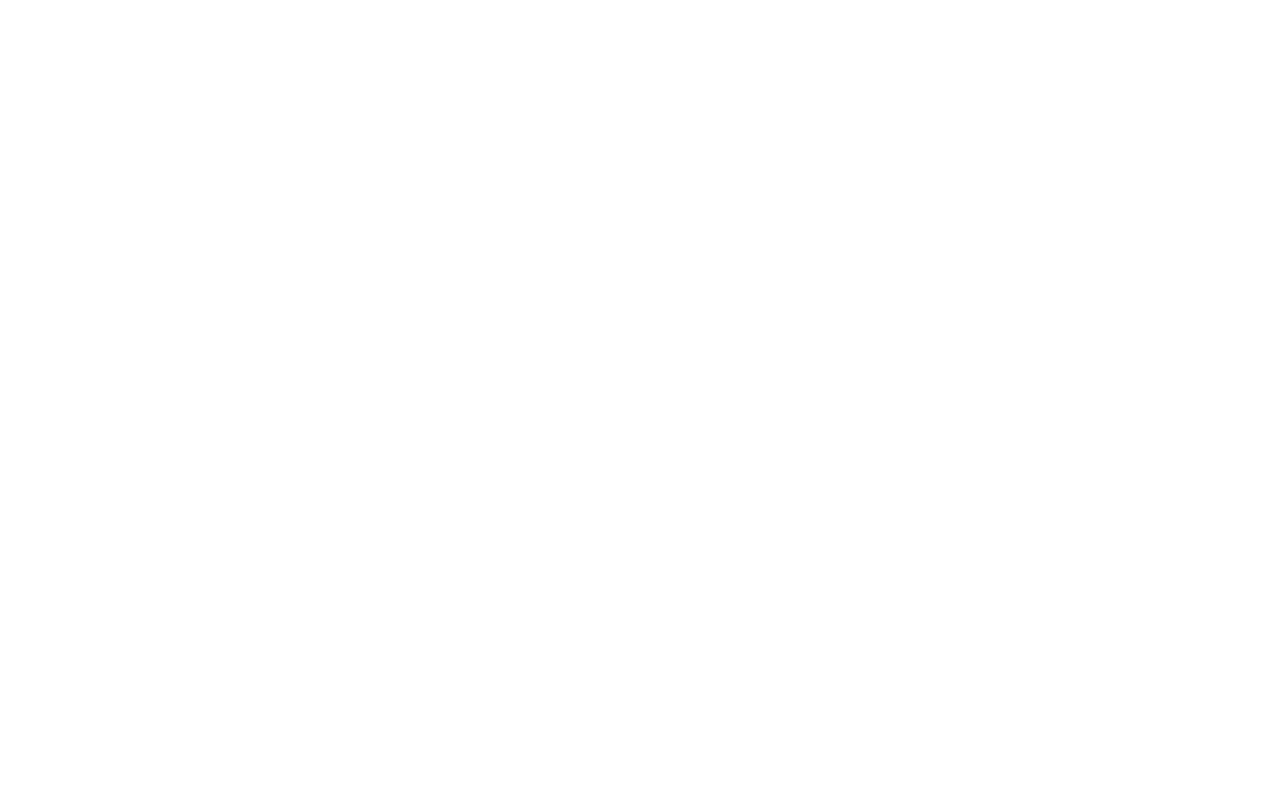
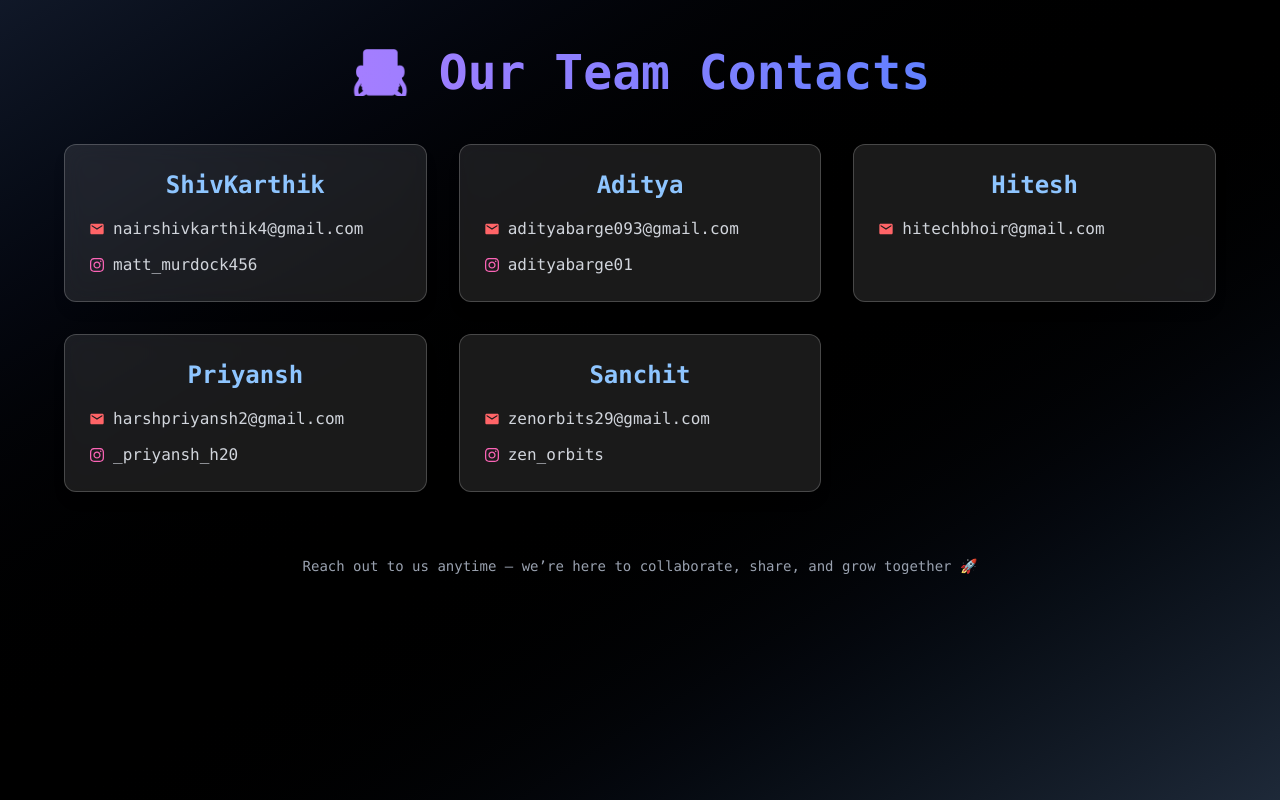
Before and after one commit to zenorbits/PrevioQ, a React (Vite) app in the folder Frontend/: page /contacts in a window 1280 px wide. Before the commit this address had no page. Built offline with nearby package versions, Linux system fonts and the light colour scheme.

Commit message:
Contact page

```diff
--- a/Frontend/src/App.jsx
+++ b/Frontend/src/App.jsx
@@ -6,6 +6,7 @@
 import Lenis from '@studio-freight/lenis';
 import Userpage from './userpage/Userpage';
 import CommunityPage from './userpage/CommunityPage';
+import Contacts from './userpage/Contacts';
 
 const App = () => {
   useEffect(() => {
@@ -36,6 +37,7 @@
         <Route path="/upload" element={<UploadForm />} />
         <Route path="/about" element={<About />} />
         <Route path="/community" element={<CommunityPage />} />
+        <Route path="/contacts" element={<Contacts />} />
       </Routes>
     </div>
   );
--- a/Frontend/src/components/Navbar.jsx
+++ b/Frontend/src/components/Navbar.jsx
@@ -43,7 +43,7 @@
             </Link>
             <Link to='/community' className="px-4 py-2 text-gray-200 hover:text-white transition">Community </Link>
             <Link to='/about' className="px-4 py-2 text-gray-200 hover:text-white transition">About</Link>
-            <button className="px-4 py-2 text-gray-200 hover:text-white transition">Contact</button>
+            <Link to='/contacts' className="px-4 py-2 text-gray-200 hover:text-white transition">Contact</Link>
           </div>
 
           {/* Mobile Menu Toggle */}
--- /dev/null
+++ b/Frontend/src/userpage/Contacts.jsx
@@ -0,0 +1,68 @@
+import React from "react";
+import { FaInstagram } from "react-icons/fa";
+import { MdEmail } from "react-icons/md";
+
+const contacts = [
+  { name: "ShivKarthik", email: "nairshivkarthik4@gmail.com", insta: "matt_murdock456" },
+  { name: "Aditya", email: "adityabarge093@gmail.com", insta: "adityabarge01" },
+  { name: "Hitesh", email: "hitechbhoir@gmail.com", insta: null },
+  { name: "Priyansh", email: "harshpriyansh2@gmail.com", insta: "_priyansh_h20" },
+  { name: "Sanchit", email: "zenorbits29@gmail.com", insta: "zen_orbits" },
+];
+
+const Contacts = () => {
+  return (
+    <div className="min-h-screen bg-gradient-to-br from-gray-900 via-black to-gray-800 text-gray-200 px-6 py-12">
+      <div className="max-w-6xl mx-auto text-center">
+        {/* Title */}
+        <h1 className="text-5xl font-extrabold text-transparent bg-clip-text bg-gradient-to-r from-purple-400 to-blue-500 mb-12">
+          📇 Our Team Contacts
+        </h1>
+
+        {/* Contact Cards */}
+        <div className="grid grid-cols-1 sm:grid-cols-2 lg:grid-cols-3 gap-8 justify-items-center">
+          {contacts.map((contact, index) => (
+            <div
+              key={index}
+              className="w-full max-w-sm flex flex-col justify-between h-full bg-white/10 backdrop-blur-md border border-white/20 rounded-xl p-6 shadow-lg hover:scale-105 transform transition duration-300"
+            >
+              {/* Name */}
+              <h2 className="text-2xl font-bold text-blue-300 mb-4">{contact.name}</h2>
+
+              {/* Contact Info */}
+              <div className="space-y-3 text-left flex-1">
+                <p className="flex items-center text-gray-300 break-words">
+                  <MdEmail className="mr-2 text-red-400" />
+                  <a href={`mailto:${contact.email}`} className="hover:underline">
+                    {contact.email}
+                  </a>
+                </p>
+
+                {contact.insta && (
+                  <p className="flex items-center text-gray-300">
+                    <FaInstagram className="mr-2 text-pink-400" />
+                    <a
+                      href={`https://instagram.com/${contact.insta}`}
+                      target="_blank"
+                      rel="noopener noreferrer"
+                      className="hover:underline"
+                    >
+                      {contact.insta}
+                    </a>
+                  </p>
+                )}
+              </div>
+            </div>
+          ))}
+        </div>
+
+        {/* Closing */}
+        <p className="mt-16 text-gray-400 text-sm">
+          Reach out to us anytime — we’re here to collaborate, share, and grow together 🚀
+        </p>
+      </div>
+    </div>
+  );
+};
+
+export default Contacts;
```
